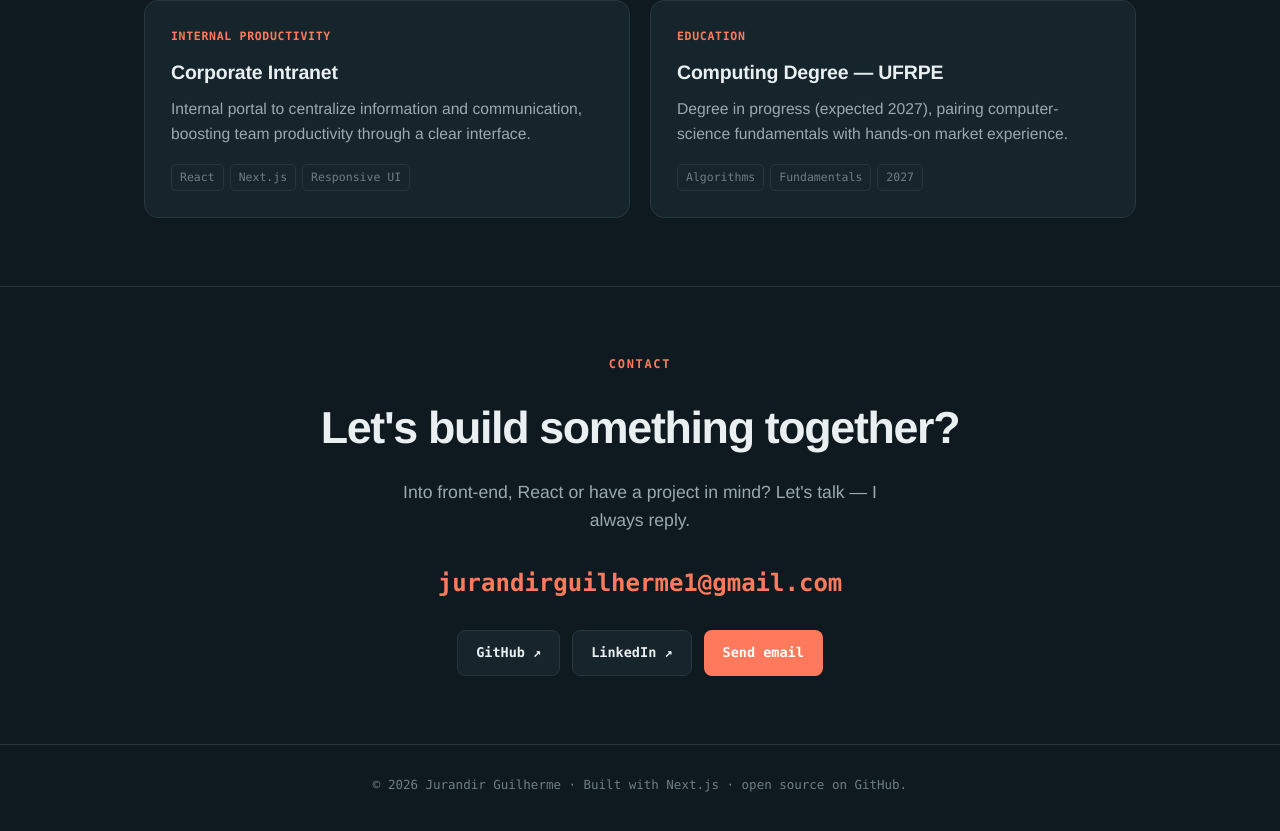
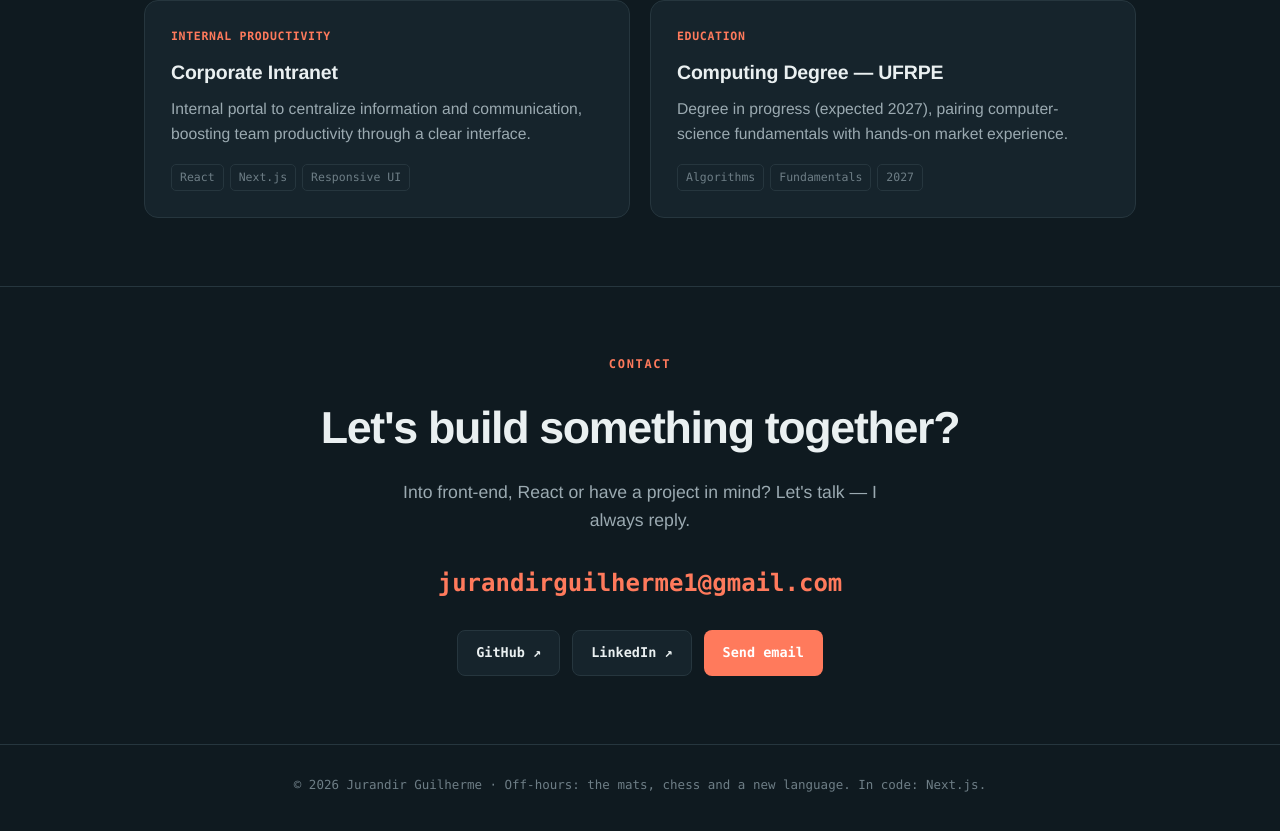
Before and after one commit to JurandirGuilherme/portfolio, a Next.js app: page / in a window 1280 px wide. Shown: the part 3072-3903 px from the top of the page. Built offline with nearby package versions, Linux system fonts and the light colour scheme.

Commit message:
copy: footer com toque pessoal (jiu-jitsu, xadrez, idiomas)

```diff
--- a/data/content/en.ts
+++ b/data/content/en.ts
@@ -133,7 +133,7 @@ export const en: Content = {
   },
 
   footer:
-    "© 2026 Jurandir Guilherme · Built with Next.js · open source on GitHub.",
+    "© 2026 Jurandir Guilherme · Off-hours: the mats, chess and a new language. In code: Next.js.",
 
   ui: {
     nav: {
--- a/data/content/pt.ts
+++ b/data/content/pt.ts
@@ -139,7 +139,7 @@ export const pt: Content = {
   },
 
   footer:
-    "© 2026 Jurandir Guilherme · Feito com Next.js · código aberto no GitHub.",
+    "© 2026 Jurandir Guilherme · Nas horas vagas: tatame, xadrez e um idioma novo. No código: Next.js.",
 
   ui: {
     nav: {
```
